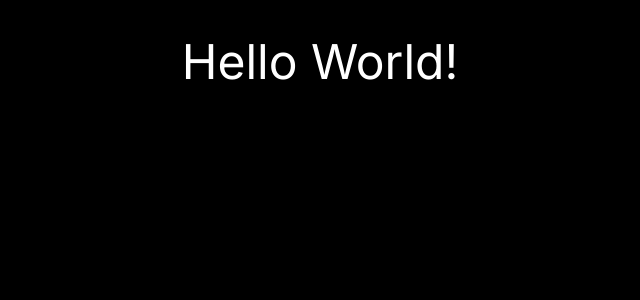
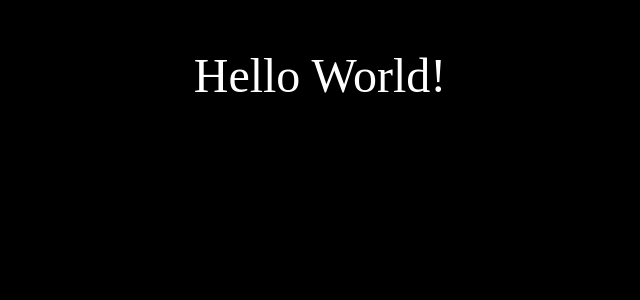
Before and after one commit to DNL-Z/translate-app, a Next.js app: page / in a window 1280 px wide. Shown: the top 300 px of the page, without its empty margins (336-976 px from the left). Built offline with nearby package versions, Linux system fonts and the light colour scheme.

Commit message:
simplify root layout

```diff
--- a/app/layout.tsx
+++ b/app/layout.tsx
@@ -1,11 +1,8 @@
 import React from 'react'
 
 import type { Metadata } from 'next'
-import { Inter } from 'next/font/google'
 
 import '@styles/globals.css'
-
-const inter = Inter({ subsets: ['latin'] })
 
 export const metadata: Metadata = {
   title: 'Translate App',
@@ -14,8 +11,8 @@ export const metadata: Metadata = {
 
 export default function RootLayout({ children }: { children: React.ReactNode }) {
   return (
-    <html lang="en">
-      <body className={inter.className}>{children}</body>
+    <html>
+      <body style={{ padding: '1rem' }}>{children}</body>
     </html>
   )
 }
```
